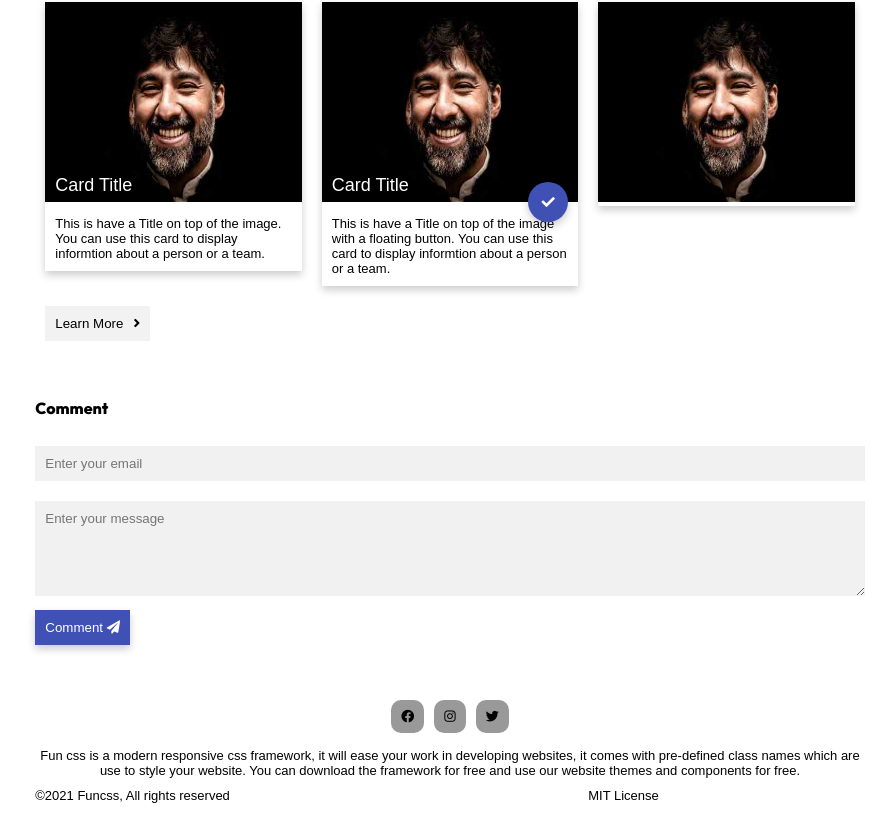
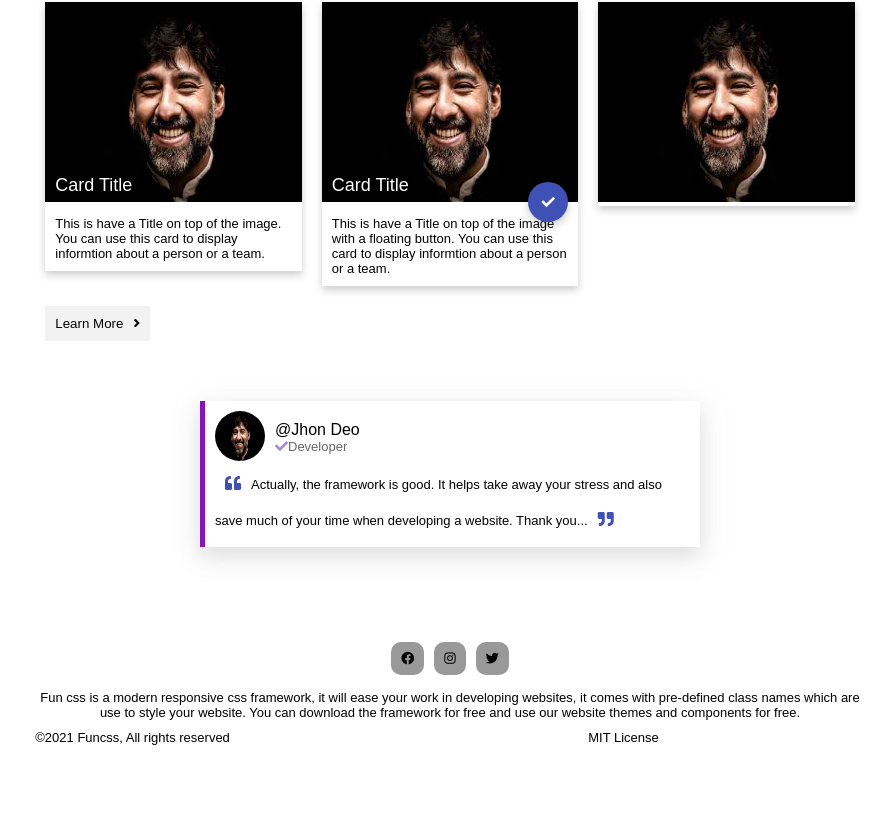
Before and after one commit to iddrismystic/funweb, a Next.js app: page / in a window 1280 px wide. Shown: the part 2036-2859 px from the top of the page, without its empty margins (286-1182 px from the left). After the commit the page ends 2801 px from the top, so only its background shows below. Built offline with nearby package versions, Linux system fonts and the light colour scheme; a web font is replaced by a local one.

Commit message:
just woring

```diff
--- a/pages/icons.js
+++ b/pages/icons.js
@@ -149,7 +149,7 @@ function Icons() {
              if(iconName === ''){
                  return filterIcon;
              }else if(
-              filterIcon.className.toLowerCase().trim().includes(iconName.toLowerCase().trim())||
+              filterIcon.class.toLowerCase().trim().includes(iconName.toLowerCase().trim())||
               filterIcon.name.toLowerCase().trim().includes(iconName.toLowerCase().trim())
              ){
                  return filterIcon;
--- a/pages/index.js
+++ b/pages/index.js
@@ -335,14 +335,80 @@ function Home() {
 </div>
 
 <div className="container padding-top-30">
-    <div className="header">Comment</div>
-    <input className="padding light width-100-p borderless section" placeholder="Enter your email" />
-    <textarea className="padding light width-100-p borderless section" rows="5" placeholder="Enter your message" ></textarea>
-<div>
-    <button className="button padding indigo card text-white">
-        Comment <i className="fas fa-paper-plane"></i>
-    </button>
+<div class="slider three padding-20">
+    <div class="slide-container">
+        <div class="slide">
+        <div className="pointer padding react-card center">
+        <div className="row-flex">
+            <div> <img src="/images/deo.jpg" className="height-50 width-50 circle" /> </div>
+            <div className="padding">
+             <div className="">@Jhon Deo</div>
+            <div className="opacity-5 text-small">
+            <i className="fas fa-check text-deep-purple"></i>
+            <span>Developer</span>
+            </div>
+            </div>
+        </div>
+        <div>
+          <span><i className="fas fa-quote-left text-indigo inline-block margin"></i></span>
+          <span className="text-small">
+          Actually, the framework is good. It helps take away your stress and
+          also save much of your time when developing a website. Thank you...
+          </span>
+          <span><i className="fas fa-quote-right text-indigo inline-block margin"></i></span>
+        </div>
+    </div>
+        </div>
+        <div class="slide">
+        <div className="pointer padding react-card center">
+        <div className="row-flex">
+            <div> <img src="/images/jane.jpg" className="height-50 width-50 circle" /> </div>
+            <div className="padding">
+             <div className="">@Mary Jane</div>
+            <div className="opacity-5 text-small">
+            <i className="fas fa-check text-deep-purple"></i>
+            <span>Student</span>
+            </div>
+            </div>
+        </div>
+        <div>
+          <span><i className="fas fa-quote-left text-indigo inline-block margin"></i></span>
+          <span className="">
+          You gotta try this css framework out, it is super cool and fantastic, it makes
+          your code look clean.
+          </span>
+          <span><i className="fas fa-quote-right text-indigo inline-block margin"></i></span>
+        </div>
+    </div>
+        </div>
+        <div class="slide">
+        <div className="pointer padding react-card center">
+        <div className="row-flex">
+            <div> <img src="/images/iddrisabdulwahab.jpg" className="height-50 width-50 circle" /> </div>
+            <div className="padding">
+             <div className="">@Mystical</div>
+            <div className="opacity-5">
+            <i className="fas fa-check text-deep-purple"></i>
+            <span>web developer</span>
+            </div>
+            </div>
+        </div>
+        <div>
+          <span><i className="fas fa-quote-left text-indigo inline-block margin"></i></span>
+          <span className="">
+           Funcss, you are the best, now i can create multiple responsive websites within minutes.
+           You framework is actually the best.
+          </span>
+          <span><i className="fas fa-quote-right text-indigo inline-block margin"></i></span>
+        </div>
+    </div>
+        </div>
+    </div>
+
 </div>
+
+
+
 </div>
 
 <Footer />
--- a/styles/fun.css
+++ b/styles/fun.css
@@ -73,7 +73,20 @@ button{-webkit-appearance:button}link{text-decoration: none;}link:hover{text-dec
 .dark,.hover-dark:hover{background-color: #0a0a0a !important;}
 .primary,.hover-primary:hover{background-color: #3f51b5 !important;}
 .success,.hover-success:hover{background-color: #48c78e !important;}
-
+  /*width*/
+  .width-10-p{width: 10% !important;}.width-20-p{width: 20% !important;}.width-30-p{width: 30% !important;}.width-40-p{width: 40% !important;}
+  .width-50-p{width: 50% !important;}.width-60-p{width: 60% !important;}.width-70-p{width: 70% !important;}.width-80-p{width: 80% !important;}
+  .width-90-p{width: 90% !important;}.width-100-p{width: 100%;}.width-10{width: 10px;}.width-20{width: 20px;}.width-30{width: 30px;}
+  .width-40{width: 40px;}.width-50{width: 50px;}.width-60{width: 60px;}.width-70{width: 70px;}.width-80{width: 80px;}.width-90{width: 90px;}
+  .width-100{width: 100px;}.width-200{width: 200px;}.width-300{width: 300px;}.width-400{width: 400px;}.width-500{width: 500px;}
+  .width-600{width: 600px;}.width-700{width: 700px;}.width-800{width: 800px;}.width-900{width: 900px;}
+  /*Heights*/
+  .height-10-p{height: 10%;}.height-20-p{height: 20%;}.height-30-p{height: 30%;}.height-40-p{height: 40%;}.height-50-p{height: 50%;}
+  .height-60-p{height: 60%;}.height-70-p{height: 70%;}.height-80-p{height: 80%;}.height-90-p{height: 90%;}.width-100-p{width: 100%;}
+  .height-10{height: 10px;}.height-20{height: 20px;}.height-30{height: 30px;}.height-40{height: 40px;}.height-50{height: 50px;}.height-60{height: 60px;}
+  .height-70{height: 70px;}.height-80{height: 80px;}.height-90{height: 90px;}.height-100{height: 100px;}.height-200{height: 200px;}
+  .height-300{height: 300px;}.height-400{height: 400px;}.height-500{height: 500px;}.height-600{height: 600px;}.height-700{height: 700px;}
+  .height-800{height: 800px;}.height-900{height: 900px;}
 /* Typography */
 .serif{font-family:serif}.sans-serif{font-family:sans-serif}.cursive{font-family:cursive}.text-wide{letter-spacing:4px}.monospace{font-family: monospace;}.arial{font-family: Arial, Helvetica, sans-serif;}.poppins{font-family: 'Poppins', sans-serif;}
 .text-xx-small{font-size: xx-small;}.text-x-small{font-size:  x-small;}.text-smaller{font-size: smaller;}.text-small{font-size: small;}.text-medium{font-size: medium;}.text-large{font-size: large;}.text-larger{font-size: larger;}.text-x-large{font-size: x-large;}.text-xx-large{font-size: xx-large;}
@@ -291,7 +304,7 @@ button{-webkit-appearance:button}link{text-decoration: none;}link:hover{text-dec
 .list.bordered li:last-of-type{border-bottom: 1px solid #ddd;}.list.stripped li:nth-child(even){background-color: #f2f2f2;}li.header{font-size: xx-large;}
 /* slides */
 .slider.black-overlay .slide-content::before{content: '';display: block;position: absolute;top: 0;left: 0;right: 0;bottom: 0;background-color: rgba(0,0,0,0.4);padding: 0;margin: 0;}
-.slider{overflow: hidden;height: fit-content;}.slider.two .slide{width: 50%;height: 100%;float: left;margin: 0;left: 0;}.slider.three .slide{width: 33.3333333%;height: 100%;float: left;margin: 0;left: 0;}.slider.four .slide{width: 25%;height: 100%;float: left;margin: 0;left: 0;}.slide img{width: 100%;height: 100%;}.slide{position: relative}
+.slider{overflow: hidden;height: fit-content;}.slider.two .slide{width: 50%;height: 100%;float: left;margin: 0;left: 0;}.slider.three .slide{width: 33.3333333%;height: 100%;float: left;margin: 0;left: 0;}.slider.four .slide{width: 25%;height: 100%;float: left;margin: 0;left: 0;}.slide .slide-image{width: 100%;height: 100%;}.slide{position: relative}
 .slide .slide-content{position: relative;}.caption.center{position: absolute;top: 50%;left: 50%;transform: translate(-50%,-50%);}.caption.top-left{position: absolute;top: 10px;left: 10px}.caption.bottom-left{position: absolute;left: 10px;bottom: 10px;}
 /* two slides */
 .slider.two > .slide-container{position: relative;width: 200%;padding:0;animation: 20s slidertwo infinite;transition: 0.1s;}
@@ -388,17 +401,3 @@ button{-webkit-appearance:button}link{text-decoration: none;}link:hover{text-dec
 @media (max-width:600px){.hide-small{display: none;}.show-small{display: block;}.hide-medium{display:block;}.hide-medium-down{display: none;}.show-medium{display: none;}.show-medium-up{display: none;}.show-medium-down{display: block;}.hide-medium-up{display: block;}.show-large{display: none;}}
 @media (min-width:601px){.hide-medium{display: none;}.hide-small{display: block;}.show-small{display: none;}.hide-medium-down{display: none;}.show-medium-down{display:block;}.hide-medium-up{display: none;}.show-medium{display: block;}.show-large{display: none;}}
 @media (min-width:993px){.show-large{display: block;}.hide-medium{display: block;}.hide-small{display: block;}.show-small{display: none;}.hide-medium-down{display: block;}.show-medium{display: none;}.hide-large{display: none;}.show-medium-down{display: none;};.hide-medium-up{display: none;}}
-  /*width*/
-.width-10-p{width: 10% !important;}.width-20-p{width: 20% !important;}.width-30-p{width: 30% !important;}.width-40-p{width: 40% !important;}
-.width-50-p{width: 50% !important;}.width-60-p{width: 60% !important;}.width-70-p{width: 70% !important;}.width-80-p{width: 80% !important;}
-.width-90-p{width: 90% !important;}.width-100-p{width: 100%;}.width-10{width: 10px;}.width-20{width: 20px;}.width-30{width: 30px;}
-.width-40{width: 40px;}.width-50{width: 50px;}.width-60{width: 60px;}.width-70{width: 70px;}.width-80{width: 80px;}.width-90{width: 90px;}
-.width-100{width: 100px;}.width-200{width: 200px;}.width-300{width: 300px;}.width-400{width: 400px;}.width-500{width: 500px;}
-.width-600{width: 600px;}.width-700{width: 700px;}.width-800{width: 800px;}.width-900{width: 900px;}
-/*Heights*/
-.height-10-p{height: 10%;}.height-20-p{height: 20%;}.height-30-p{height: 30%;}.height-40-p{height: 40%;}.height-50-p{height: 50%;}
-.height-60-p{height: 60%;}.height-70-p{height: 70%;}.height-80-p{height: 80%;}.height-90-p{height: 90%;}.width-100-p{width: 100%;}
-.height-10{height: 10px;}.height-20{height: 20px;}.height-30{height: 30px;}.height-40{height: 40px;}.height-50{height: 50px;}.height-60{height: 60px;}
-.height-70{height: 70px;}.height-80{height: 80px;}.height-90{height: 90px;}.height-100{height: 100px;}.height-200{height: 200px;}
-.height-300{height: 300px;}.height-400{height: 400px;}.height-500{height: 500px;}.height-600{height: 600px;}.height-700{height: 700px;}
-.height-800{height: 800px;}.height-900{height: 900px;}
--- a/styles/index.css
+++ b/styles/index.css
@@ -264,3 +264,9 @@ color: #4CAF50;
   height: 100%;
 
 }
+
+.react-card{
+  max-width:500px;
+  box-shadow: 0px 5px 20px 0px rgba(225,225,225,0.5), 0px 10px 20px 0px rgba(225,225, 225, 0.9);
+  border-left:5px solid #8315ba;
+}
```
Also changed, not shown: 1 other file (tests, documents, lock files or other folders).
